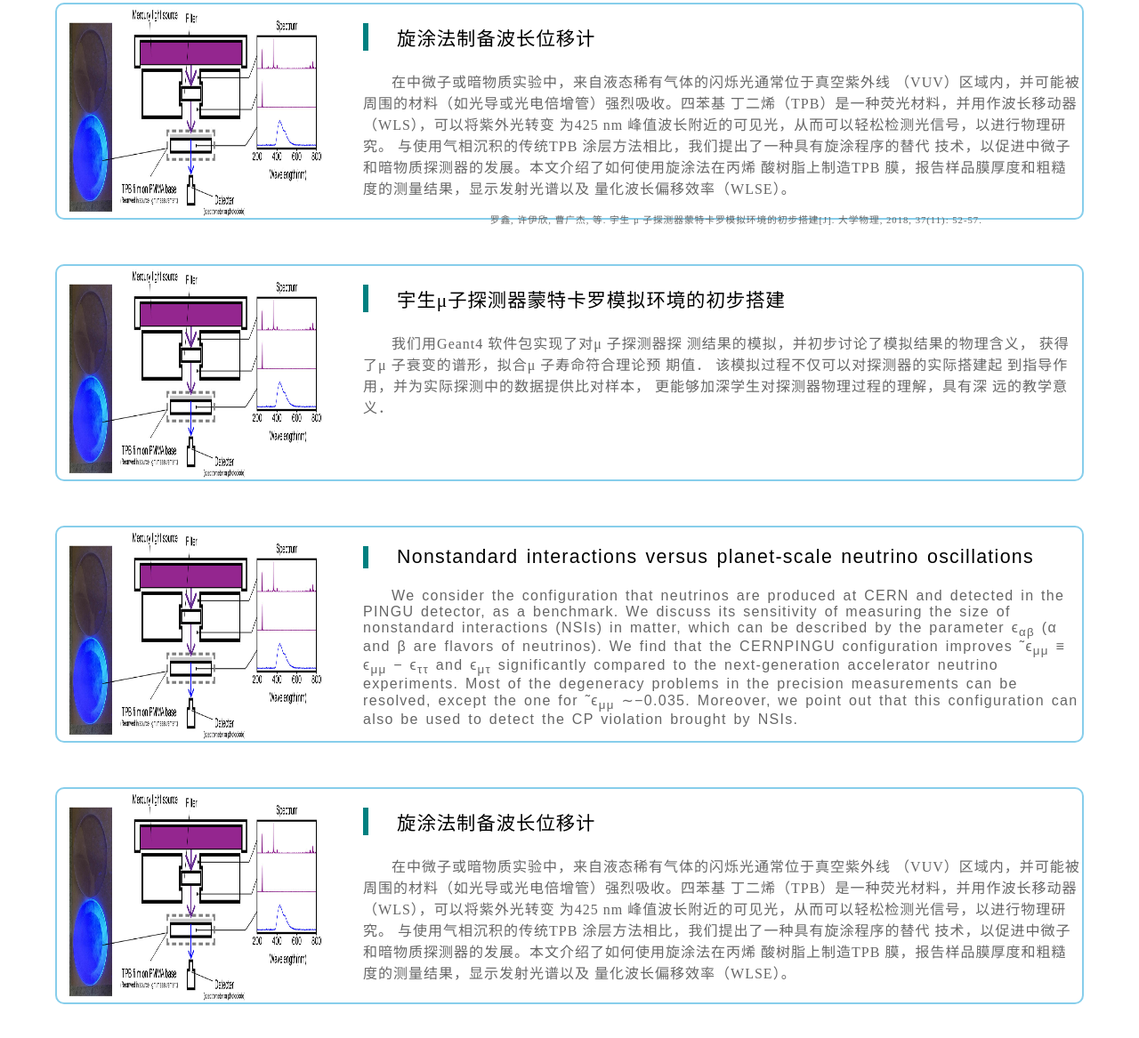
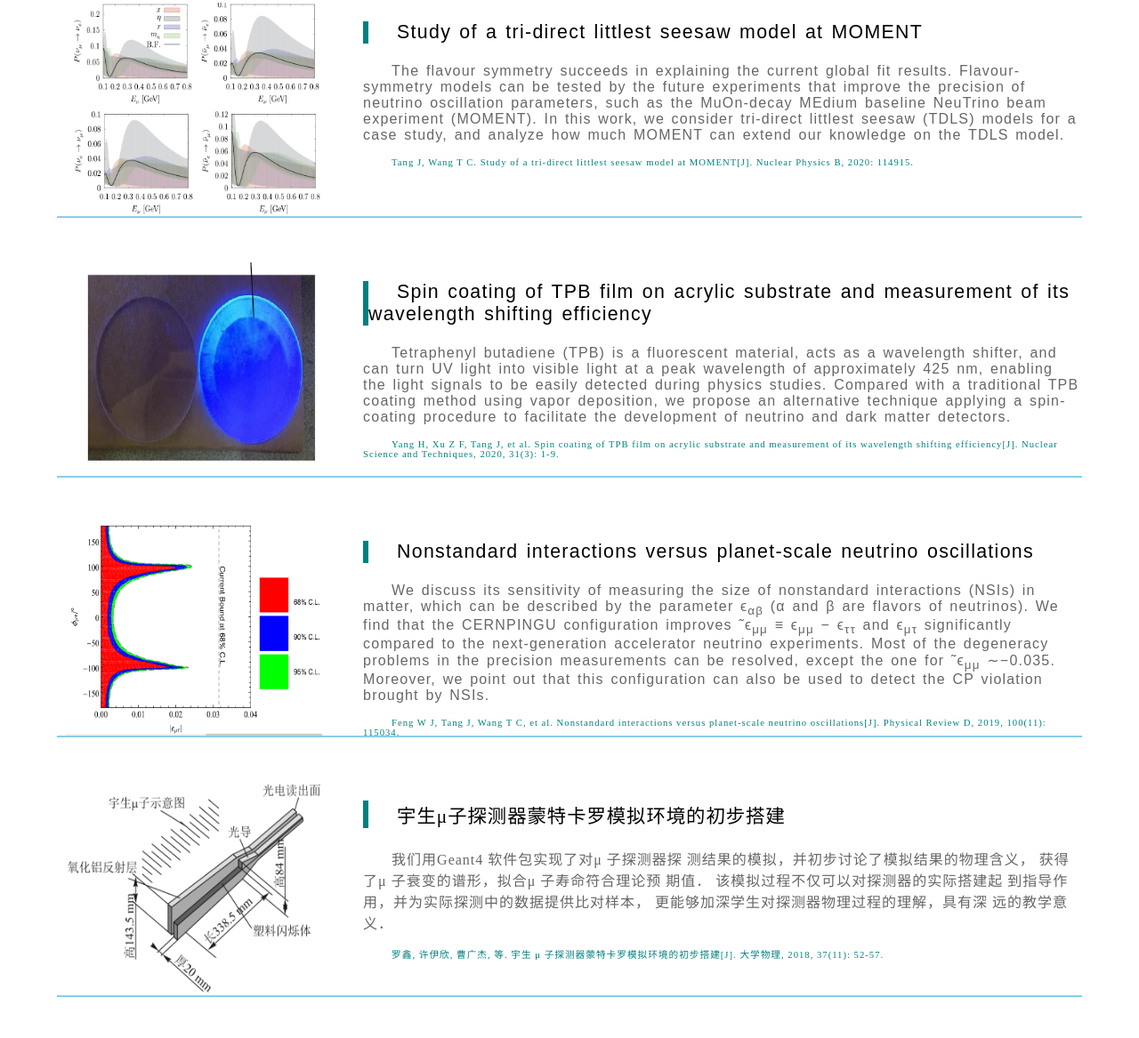
Before and after one commit to zhaoww7/zhaoww7.github.io, a plain HTML site: page result-show/result-show.html in a window 1280 px wide. Shown: the part 275-1442 px from the top of the page at 89% size. Drawn offline with Linux system fonts and the light colour scheme.

Commit message:
添加成果展示，补充首页百叶窗内容、链接，添加首页more链接

```diff
--- a/result-show/css/result-show.css
+++ b/result-show/css/result-show.css
@@ -1,3 +1,4 @@
+
 /**************** 点击链接，了解更多 ****************/
 #notice{
     width: 90%;
@@ -15,8 +16,8 @@
     position: static;
     width: 90%;
     height: 15em;
-    border: 2px solid skyblue;
-    border-radius: 10px;
+    border-bottom: 2px solid skyblue;
+
     margin: 25px auto 50px;
 
 }
@@ -51,9 +52,13 @@
     font-family: SimHei;
 
 }
+
+
+
 .cite{
     font-size: 8pt;
-    text-align: center;
+    text-align: left;
+    color: teal;
 }
 
 /**************** 测试：固定不动的元素 ****************/
--- a/result-show/result-show.html
+++ b/result-show/result-show.html
@@ -41,28 +41,65 @@
 
 <p id="notice">点击链接,了解更多</p>
 
+<!-------------第一个成功展示------------->
+<a href="https://www.sciencedirect.com/science/article/pii/S0550321320300018">
+<div class="main">
+   <img src="picture/moment-paper.png" alt="" id="pic">
+   <div class="text">
+      <p style="font-family: Arial, Helvetica, sans-serif;word-spacing: 2px;letter-spacing: 1.3px; border-left:6px solid teal; padding-left: 0; color: black;    font-size:16pt ;">
+      Study of a tri-direct littlest seesaw model at MOMENT</p>
+      <p style="font-family: Arial, Helvetica, sans-serif;word-spacing: 2px;letter-spacing: 1.2px; ">The flavour symmetry succeeds in explaining the current global fit results.
+      Flavour-symmetry models can be tested by the future experiments that improve the precision of neutrino oscillation parameters,
+      such as the MuOn-decay MEdium baseline NeuTrino beam experiment (MOMENT). In this work,
+      we consider tri-direct littlest seesaw (TDLS) models for a case study, and analyze how much MOMENT can extend our knowledge on the TDLS model.</p>
+      <p class="cite">Tang J, Wang T C. Study of a tri-direct littlest seesaw model at MOMENT[J]. Nuclear Physics B, 2020: 114915.</p>
+   </div>
+</div>
+</a>
 
+<!-------------第二个成功展示------------->
+<a href="https://link.springer.com/article/10.1007/s41365-020-0737-5">
 <div class="main">
-   <img src="../picture/YangHang-1.png" alt="" id="pic">
+   <img src="picture/yanghang-paper.png" alt="" id="pic">
+   <div class="text">
+      <p style="font-family: Arial, Helvetica, sans-serif;word-spacing: 2px;letter-spacing: 1.3px; border-left:6px solid teal; padding-left: 0; color: black;    font-size:16pt ;">Spin coating of TPB film on acrylic substrate and measurement
+of its wavelength shifting efficiency</p>
+      <p style="font-family: Arial, Helvetica, sans-serif;word-spacing: 2px;letter-spacing: 1.2px; ">
+      Tetraphenyl butadiene (TPB) is a fluorescent material, acts as a wavelength shifter,
+      and can turn UV light into visible light at a peak wavelength of approximately 425 nm,
+      enabling the light signals to be easily detected during physics studies.
+      Compared with a traditional TPB coating method using vapor deposition,
+      we propose an alternative technique applying a spin-coating procedure to facilitate the development of neutrino and dark matter detectors.
+      </p>
+      <p class="cite">Yang H, Xu Z F, Tang J, et al. Spin coating of TPB film on acrylic substrate and measurement of its wavelength shifting efficiency[J]. Nuclear Science and Techniques, 2020, 31(3): 1-9.</p>
+   </div>
+</div>
+</a>
 
+
+
+<!-------------第三个成功展示------------->
+<a href="https://journals.aps.org/prd/abstract/10.1103/PhysRevD.100.115034">
+<div class="main">
+   <img src="picture/fengweijie-paper.png" alt="" id="pic">
    <div class="text">
-      <p class="title">旋涂法制备波长位移计</p>
-      <p>在中微子或暗物质实验中，来自液态稀有气体的闪烁光通常位于真空紫外线
-      （VUV）区域内，并可能被周围的材料（如光导或光电倍增管）强烈吸收。四苯基
-      丁二烯（TPB）是一种荧光材料，并用作波长移动器（WLS），可以将紫外光转变
-      为425 nm 峰值波长附近的可见光，从而可以轻松检测光信号，以进行物理研究。
-      与使用气相沉积的传统TPB 涂层方法相比，我们提出了一种具有旋涂程序的替代
-      技术，以促进中微子和暗物质探测器的发展。本文介绍了如何使用旋涂法在丙烯
-      酸树脂上制造TPB 膜，报告样品膜厚度和粗糙度的测量结果，显示发射光谱以及
-      量化波长偏移效率（WLSE）。</p>
-      <p class="cite">罗鑫, 许伊欣, 曹广杰, 等. 宇生 μ 子探测器蒙特卡罗模拟环境的初步搭建[J]. 大学物理, 2018, 37(11): 52-57.</p>
+      <p style="font-family: Arial, Helvetica, sans-serif;word-spacing: 2px;letter-spacing: 1.3px; border-left:6px solid teal; padding-left: 0; color: black;    font-size:16pt ;">Nonstandard interactions versus planet-scale neutrino oscillations</p>
+      <p style="font-family: Arial, Helvetica, sans-serif;word-spacing: 2px;letter-spacing: 1.2px; ">
+      We discuss its sensitivity of measuring the size of nonstandard interactions (NSIs) in matter,
+      which can be described by the parameter ϵ<sub>αβ</sub>  (α and β are flavors of neutrinos). We find that the CERNPINGU
+      configuration improves 	˜ϵ<sub>μμ</sub>  ≡ ϵ<sub>μμ</sub> − ϵ<sub>ττ</sub> and ϵ<sub>μτ</sub>  significantly compared to the next-generation
+      accelerator neutrino experiments. Most of the degeneracy problems in the precision measurements can be
+      resolved, except the one for ˜ϵ<sub>μμ</sub>  ∼−0.035. Moreover, we point out that this configuration can also be used
+      to detect the CP violation brought by NSIs. </p>
+   <p class="cite">Feng W J, Tang J, Wang T C, et al. Nonstandard interactions versus planet-scale neutrino oscillations[J]. Physical Review D, 2019, 100(11): 115034.</p>
    </div>
+</div>
+</a>
 
-</div>
-
+<!-------------第四个成功展示------------->
+<a href="http://dxwl.bnu.edu.cn/EN/abstract/abstract7698.shtml">
 <div class="main">
-   <img src="../picture/YangHang-1.png" alt="" id="pic">
-
+   <img src="picture/luoxin-paper.png" alt="" id="pic">
    <div class="text">
       <p class="title">宇生μ子探测器蒙特卡罗模拟环境的初步搭建</p>
       <p>我们用Geant4 软件包实现了对μ 子探测器探
@@ -72,42 +109,10 @@
       到指导作用，并为实际探测中的数据提供比对样本，
       更能够加深学生对探测器物理过程的理解，具有深
       远的教学意义．</p>
+   <p class="cite">罗鑫, 许伊欣, 曹广杰, 等. 宇生 μ 子探测器蒙特卡罗模拟环境的初步搭建[J]. 大学物理, 2018, 37(11): 52-57.</p>
    </div>
 </div>
-
-<div class="main">
-   <img src="../picture/YangHang-1.png" alt="" id="pic">
-
-   <div class="text">
-      <p style="font-family: Arial, Helvetica, sans-serif;word-spacing: 2px;letter-spacing: 1.3px; border-left:6px solid teal; padding-left: 0; color: black;    font-size:16pt ;">Nonstandard interactions versus planet-scale neutrino oscillations</p>
-      <p style="font-family: Arial, Helvetica, sans-serif;word-spacing: 2px;letter-spacing: 1.3px; ">We consider the configuration that neutrinos are produced at CERN and detected in the PINGU detector,
-      as a benchmark. We discuss its sensitivity of measuring the size of nonstandard interactions (NSIs) in matter,
-which can be described by the parameter ϵ<sub>αβ</sub>  (α and β are flavors of neutrinos). We find that the CERNPINGU
-configuration improves 	˜ϵ<sub>μμ</sub>  ≡ ϵ<sub>μμ</sub> − ϵ<sub>ττ</sub> and ϵ<sub>μτ</sub>  significantly compared to the next-generation
-accelerator neutrino experiments. Most of the degeneracy problems in the precision measurements can be
-resolved, except the one for ˜ϵ<sub>μμ</sub>  ∼−0.035. Moreover, we point out that this configuration can also be used
-to detect the CP violation brought by NSIs. </p>
-   </div>
-
-</div>
-
-<div class="main">
-   <img src="../picture/YangHang-1.png" alt="" id="pic">
-
-   <div class="text">
-      <p class="title">旋涂法制备波长位移计</p>
-      <p>在中微子或暗物质实验中，来自液态稀有气体的闪烁光通常位于真空紫外线
-（VUV）区域内，并可能被周围的材料（如光导或光电倍增管）强烈吸收。四苯基
-丁二烯（TPB）是一种荧光材料，并用作波长移动器（WLS），可以将紫外光转变
-为425 nm 峰值波长附近的可见光，从而可以轻松检测光信号，以进行物理研究。
-与使用气相沉积的传统TPB 涂层方法相比，我们提出了一种具有旋涂程序的替代
-技术，以促进中微子和暗物质探测器的发展。本文介绍了如何使用旋涂法在丙烯
-酸树脂上制造TPB 膜，报告样品膜厚度和粗糙度的测量结果，显示发射光谱以及
-量化波长偏移效率（WLSE）。</p>
-   </div>
-
-</div>
-
+</a>
 
 
 
```
Also changed, not shown: index.css (+11 -4 lines), index.html (+20 -6 lines), picture/luoxin-paper.png (added), picture/moment-paper.png (added), picture/turn-pic1-.png (added), picture/turn-pic1.png, picture/turn-pic2.png, picture/turn-pic4.png, result-show/picture/fengweijie-paper.png (added), result-show/picture/luoxin-paper.png (added), result-show/picture/moment-paper.png (added), result-show/picture/yanghang-paper.png (added). Lines whose indentation alone changed are shown as unchanged.
